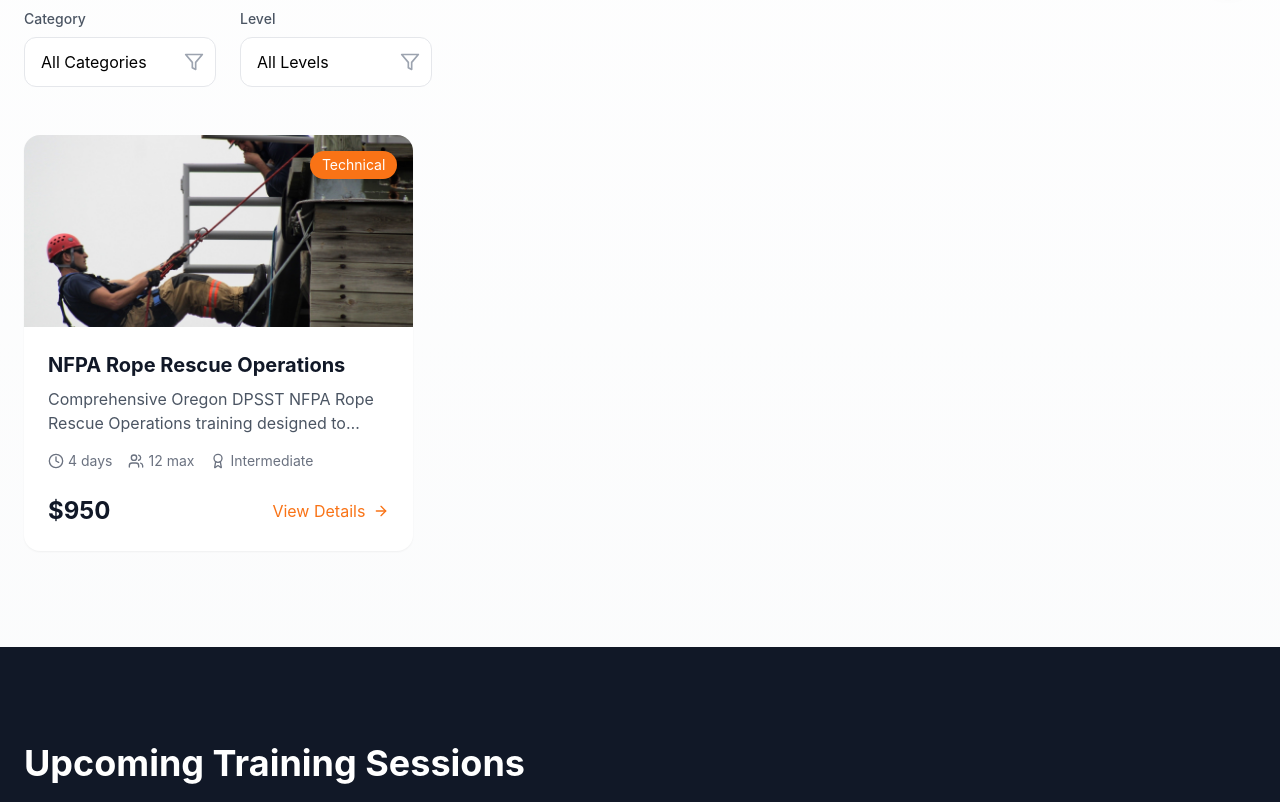
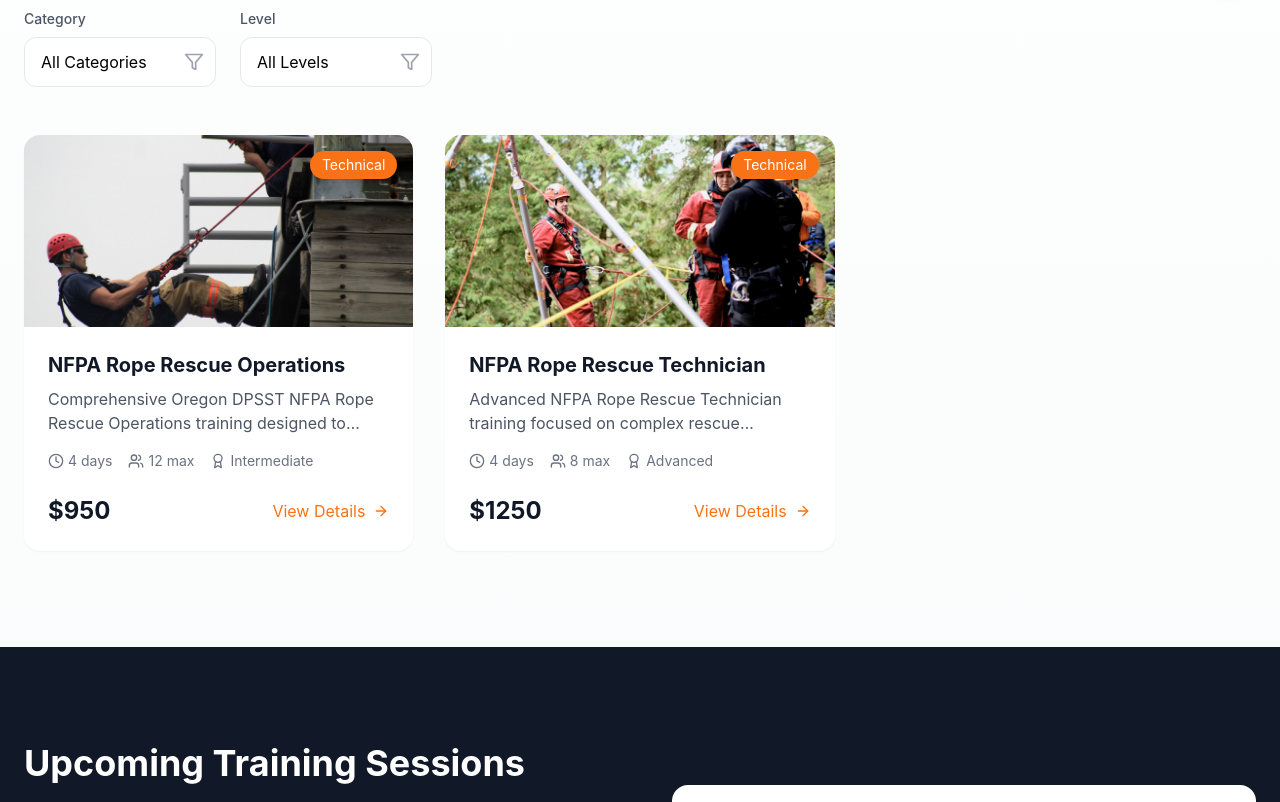
Before and after one commit to maresmarian/rogue-rescue, a Next.js app: page /training in a window 1280 px wide. Shown: the part 720-1522 px from the top of the page. Built offline with nearby package versions, Linux system fonts and the light colour scheme.

Commit message:
hop cicp pcpp

```diff
--- a/src/data/training.ts
+++ b/src/data/training.ts
@@ -33,7 +33,7 @@
         duration: '4 days',
         price: 950,
         level: 'Intermediate',
-        dates: ['2025-01-13'], // January 13-17
+        dates: ['2025-02-03'], // February 3-6
         prerequisites: [
             'Physical fitness requirement',
             'Previous rope rescue experience recommended'
@@ -46,6 +46,32 @@
         ],
         image: '/images/training/rope-rescue-1.jpg',
         maxParticipants: 12,
+        location: 'TBD',
+        type: 'technical'
+    },
+    {
+        id: 'tr-002',
+        title: 'NFPA Rope Rescue Technician',
+        slug: 'nfpa-rope-rescue-technician',
+        category: 'Technical',
+        description: 'Advanced NFPA Rope Rescue Technician training focused on complex rescue scenarios and advanced rope systems. This course builds upon the Operations level skills.',
+        duration: '4 days',
+        price: 1250,
+        level: 'Advanced',
+        dates: ['2025-03-05'], // March 5-8
+        prerequisites: [
+            'NFPA Rope Rescue Operations certification',
+            'Physical fitness requirement',
+            'Documented rope rescue experience'
+        ],
+        includes: [
+            'Advanced rope rescue equipment',
+            'NFPA compliant course materials',
+            'Technician-level certification upon completion',
+            'Daily refreshments'
+        ],
+        image: '/images/services/high-angle-rescue.jpg',
+        maxParticipants: 8,
         location: 'TBD',
         type: 'technical'
     }
@@ -65,7 +91,7 @@
                 title: course.title,
                 date: date,
                 type: course.type,
-                category: course.category, // Add category to event
+                category: course.category,
                 spots: course.maxParticipants,
                 duration: course.duration,
                 price: course.price,
```
